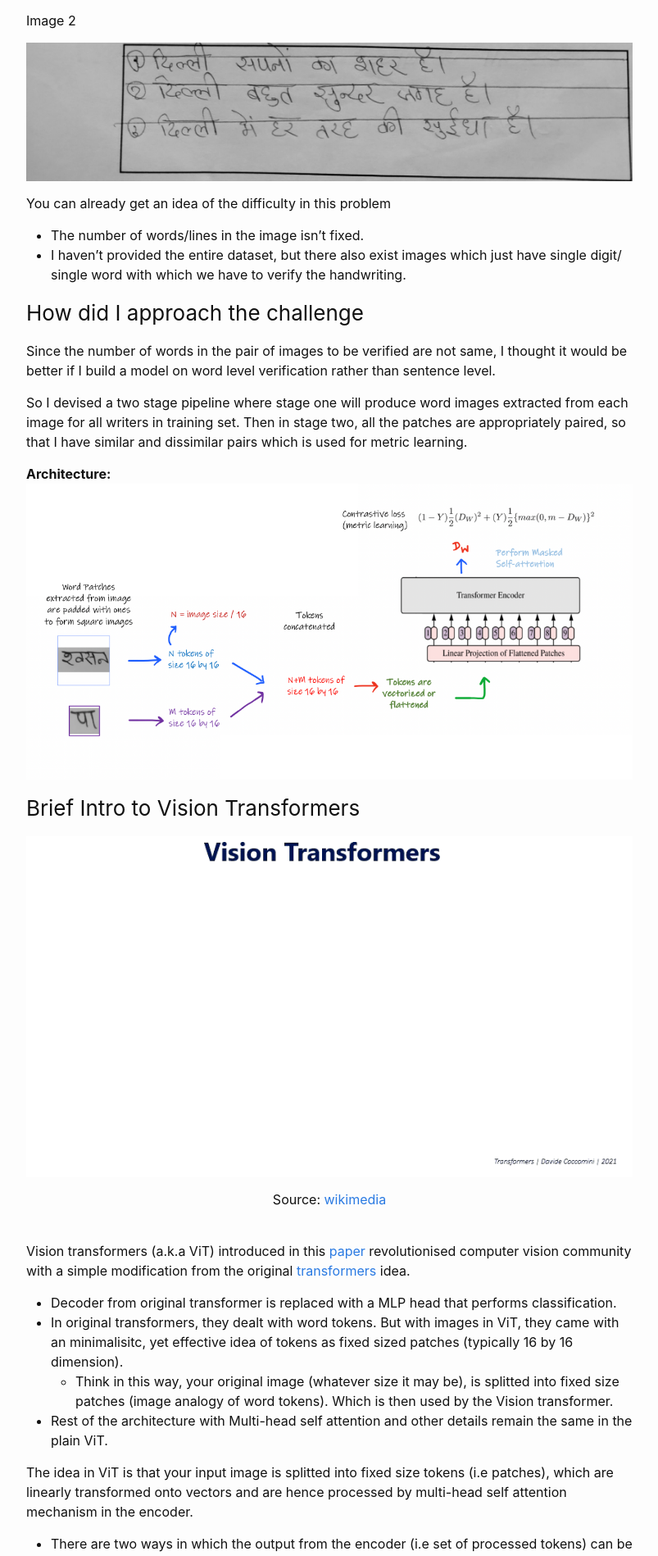
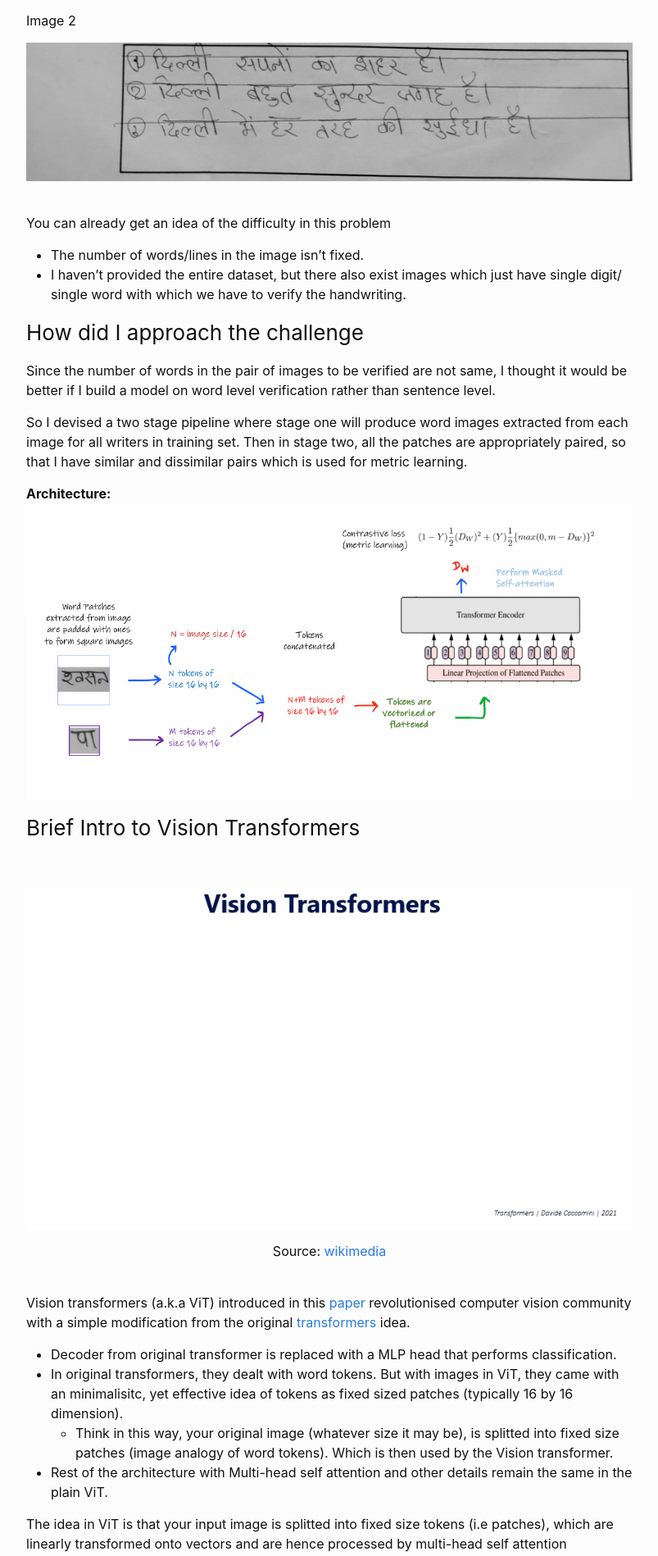
Before and after one commit to hwaseem04/blogs, a Jekyll site: the page built from _posts/2023-09-10-Writer-challenge.md, in a window 1280 px wide. Shown: the part 1195-3093 px from the top of the page at 82% size, without its empty margins (238-1041 px from the left). Built offline with Jekyll 4.4.1, drawn with Linux system fonts in a browser that asks for light colours.

Commit message:
make minor changes and spaces

````diff
--- a/_posts/2023-09-10-Writer-challenge.md
+++ b/_posts/2023-09-10-Writer-challenge.md
@@ -8,15 +8,20 @@
 
 ### Why this Blog
 I participated in a challenge organised in a Computer Vision conference organized in IIT Jodhpur, India. Though I was not able to secure top 3 positions, I was among the top 10.
+<br>
 
 Over the course of challenge I had the opportunity to build my knowledge dictionary and also learnt quite some pitfalls. I just want to have them documented so that it would be a good look up place for my future self and it might also help anyone out there.
+<br>
 
 Code Repository: [Github](https://github.com/hwaseem04/Writer-Verification-Challenge-NCVPRIPG)
+<br>
 
 ### What is the challenge about
 Given two hindi hand writing image, the task of the model is to determine whether it is written by same writer or different writer. Moreover this challenge is writer independant, that is you are not guranteed that you will get handwritten images of same writers which are used in training.
+<br>
 
 So your model must learn well in a way such that it should be able to distinguish any unseen handwriting as whether it is written by same writer or different writer.
+<br>
 
 #### Sample Images
 **Sample Pair for same writer:**<br>
@@ -35,16 +40,18 @@
 
 ![Different writer images](../images/writer/different.jpg)
 
+<br>
 You can already get an idea of the difficulty in this problem
 - The number of words/lines in the image isn't fixed.
 - I haven't provided the entire dataset, but there also exist images which just have single digit/ single word with which we have to verify the handwriting.
-
+<br>
 
 ### How did I approach the challenge
 Since the number of words in the pair of images to be verified are not same, I thought it would be better if I build a model on word level verification rather than sentence level.
+<br>
 
 So I devised a two stage pipeline where stage one will produce word images extracted from each image for all writers in training set. Then in stage two, all the patches are appropriately paired, so that I have similar and dissimilar pairs which is used for metric learning.
-
+<br>
 
 **Architecture:**
 <br>
@@ -52,6 +59,8 @@
 
 
 ### Brief Intro to Vision Transformers
+
+<br>
 
 ![ViT architecture](../images/writer/Vision_Transformer.gif)
 <div style='text-align: center'>
@@ -64,8 +73,10 @@
 - In original transformers, they dealt with word tokens. But with images in ViT, they came with an minimalisitc, yet effective idea of tokens as fixed sized patches (typically 16 by 16 dimension).
     - Think in this way, your original image (whatever size it may be), is splitted into fixed size patches (image analogy of word tokens). Which is then used by the Vision transformer.
 - Rest of the architecture with Multi-head self attention and other details remain the same in the plain ViT.
+<br>
 
 The idea in ViT is that your input image is splitted into fixed size tokens (i.e patches), which are linearly transformed onto vectors and are hence processed by multi-head self attention mechanism in the encoder.
+<br>
 
 - There are two ways in which the output from the encoder (i.e set of processed tokens) can be processed for final classification output.
 
@@ -73,28 +84,37 @@
 
     2. But little later, the original authors made few changes in which they discarded the class token and took average pooling.
      You can refer to this [literature](https://arxiv.org/abs/2205.01580) for better clarity.
+<br>
 
 Point to note is that, now there exist lot of modified version of ViT with better performance, for instance [Swin](https://arxiv.org/abs/2103.14030), [FlexiVit](https://arxiv.org/abs/2212.08013) etc where each trying to overcome certain drawbacks in plain ViT. Anyway I sticked with plain ViT for the sake of this challenge.
+<br>
 
 
 ### PyTorch Collate function
 
 **Motivation to use collate**
+<br>
 
 In typical/plain ViT implementation, the image size is usually fixed as 256 by 256 (Assuming grey scale images). When dividing into patches of 16 by 16 we would get 256 tokens (256/16 * 256/16). The number of tokens would be fixed across batches, for instance if the batch size is 2 then the shape of each batch would be (2, 256, 256) (i.e batch size, total tokens, dimension of each token).
+<br>
 
 But this isn't the case for my application, where the image can be of varied size. So when converting them into tokens will render different number of tokens each time. For instance, number of tokens for image size 48 by 48 will be 9, 32 by 32 will be 4 etc.
+<br>
 
 Dataloaders by default can't handle this kind of different dimensional inputs. Hence we need to explicitly make the dimension same atleast across the batches.
+<br>
 
 Lets see a working code example.
+<br>
 
 **Code example without collate**
+<br>
 
 Before anything, install `einops` library. This is very handy when dealing with multi-dimensional arrays. Visit [here](http://einops.rocks/) to learn more about einops.
 ```bash
 pip install einops
 ```
+<br>
 
 Lets import necessary packages for the minimalistic simulation. I am also creating a Custom dataset resembling my architecture's input requirement.
 
@@ -128,10 +148,13 @@
         return concatenated_patches, label
 
 ```
+<br>
 
 For simplicity, I am creating random arrays that simulates gray scale images (as in the architecture diagram above). Below, I have arrays of shape (1,48,48) and (1,32,32) which can be assumed as grey scale image with dimension 48 by 48 and another grey scale image with dimension 32 by 32. Ofcourse there are random and are not meaningful. But for the sake of illustration it would suffice.
+<br>
 
 Essentially, when image with dimension (1, 48, 48) splitted into tokens of size 16 by 16, we will have 9 tokens (which is `N` in the above architecture figure). When image with dimension (1, 32, 32) splitted into tokens of size 16 by 16, we will have 4 tokens (which is `M` in the above architecture figure). Then they are concatenated and returned in the dataloader's `__getitem__`.
+<br>
 
 ```python
 img_array1 = [torch.from_numpy(np.random.rand(1, 48, 48)), torch.from_numpy(np.random.rand(1, 48, 48))]
@@ -139,27 +162,37 @@
 labels = torch.tensor([1.0,0.0])
 data = Data(img_array1, img_array2, labels)
 ```
+<br>
 
 Lets try to pass them into dataloader with batch size as 2. The dataloader returns a iterator of training images and corresponding output. We can get the output of the iterator using `for loop` as well, but I am sticking to the below method.
+<br>
 
 In my case, when batch size is 2, the dataloader should read two entries from `img_array1` and corresponding pair from `img_array2` and have to return it.
+<br>
 
 ```python
 train_loader = DataLoader(data, batch_size=2)
 next(iter(train_loader))
 ```
+<br>
 
 **Output:**
 
 ![Without Collate](../images/writer/without_collate.png)
+<br>
 
 But this plain attempt throws error, the error says the dimension of whatever is returned in `__getitem__` of dataloader has to be same. But in our case, when processing first pair, the output dimension is (13, 256) and when processing second pair, the output dimension is (18, 256) *(Refer below figure for better clarity of what I mean)*. Hence we somehow need to pad the first pair's output with zeros to match both the dimensions to (18, 256).
+<br>
 
 ![Before Collating](../images/writer/before_collate.png)
 
+<br>
+
 In general, given a batch we find out what is the maximum token length present in it. And we zero pad the output with lesser tokens based on it.
+<br>
 
 Lets get the code done.
+<br>
 
 **Code example with collate**
 ```python
@@ -177,40 +210,56 @@
     return final_input, labels
 
 ```
+<br>
 
 When the collate function is passed along the dataloader, whenever dataloader attempts to return training samples, **each batch** is first passed through the collate function, which pads zero and makes the dimension same **through out the batch**. And the output of the collate function is what then returned by the dataloader.
+<br>
 
 ![After Collating](../images/writer/after_collate.png)
+<br>
 
 ```python
 train_loader = DataLoader(data, batch_size=2, collate_fn=custom_collate)
 next(iter(train_loader))
 ```
+<br>
 
 **Output:**
 
 ![With Collate](../images/writer/with_collate.png)
+<br>
 
 Now it doesn't show any error. And the dataloader can be used for training.
+<br>
 
 ### Masked Self-Attention
+<br>
 
 If you are completely new to the concept of self-attention I would highly suggest reading [Jay Alammar's blog on Transformers](http://jalammar.github.io/illustrated-transformer/)
+<br>
 
 Lets see what is masked self-attention. It is the same self-attention mechanism but applied in a restrictive manner. The reason why I thought for such restriction is because I concatenated patches corresponding to two word images. So it seemes feasible for me to apply self-attention only among the tokens of the particular image, rather than to all tokens.
+<br>
 
 Let me be more clear, consider the below image.
+<br>
 
 ![Masked Self Attention](../images/writer/masked_sa.png)
+<br>
 
 Assume yellow tokens, blue tokens correspond to tokens of first and second image respectively which are concatenated before passing into Vision transformer. In the left, happens the typical Self-Attention where every token attends to each other token parallely, achieving global attention.
+<br>
 
 Towards the right is the masked self-attention, where I am restricting the self-attention to happen only with the tokens of same image. That is, tokens 1, 2, 3, 4 wouldn't interact with tokens 5, 6, 7, 8 but attends to themselves.
+<br>
 
 This is what I meant by masked self-attention. The reason why I tried masked self-attention is because I thought attending to same image tokens would be more meaningful rather than attending to the tokens of the other image in the pair. But for some reason, though being intuitive, it didn't give drastic boost to the performance of the model. So I ended up using normal self-attention mechanism in my final version of the code.
+<br>
 
 ### Generic Remarks
+<br>
 My main aim from this challenge was to learn, because that was the time I was new to Vision Transformers, so I thought to get my hands dirty while learning it. But later I learnt I could have done the challenge a little better.
+<br>
 
 **Things I wish I knew at the beginning of the challenge**
 - **Usage of pretrained weights**: Pretrain weights are good starting point not just when the tasks are similar. I had the misconception that the pretrain weights of, say, imagenet would not work well for tasks like this with handwritings. But it turned out when I tested MaskDino with Pretrained ResNet as backbone. To my surprise, it boosted the performance really well.
@@ -218,9 +267,12 @@
 - **Shouldn't have to worried on resizing**, atleast in this task: As I said before I later tested with Mask Dino with ResNet backbone, where ResNet is a CNN based model which requires fixed input size unlike ViT. So I had to resize the input images (Not as words patch, but as original whole image). But still after resizing it didn't affect the performance.
 
 - **Occam's Razor**: *The simplest hypothesis is preferable to one that is more complex. Ofcourse this might depend from one situation to other. But if I had to start this challenge again, I would rather start from an existing state-of-the-art architecture that is simple to run and debug. And then add complexity to the model, whether it be ViT or CNN based vision model.
+<br>
 
 ### Conclusion and Acknowledgement
+<br>
 I hope my learnings, and pitfalls that I went through would help you navigate well in your future works. Anyway I enjoyed working on this challenge, though I didn't spend my entire time in this challenge as I had my internship work on priority at [CVIT](https://cvit.iiit.ac.in/) research lab at IIIT Hyderabad, I spent 2-3 hour consistently after my internship work for this challenge.
+<br>
 
 I should also acknowledge that I got wonderful advise and idea suggestions from seniors at CVIT lab, IIIT Hyderabad.
 
````
Also changed, not shown: images/writer/before_collate.png.
